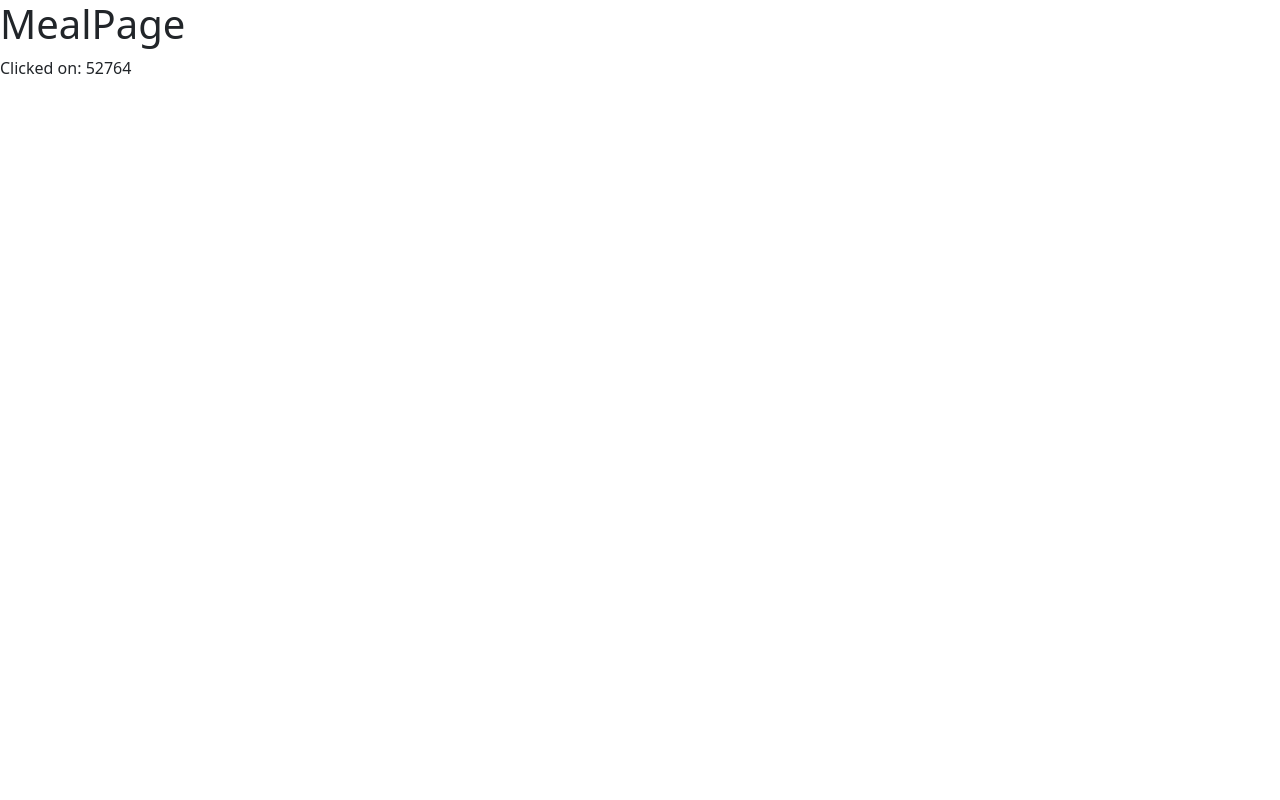
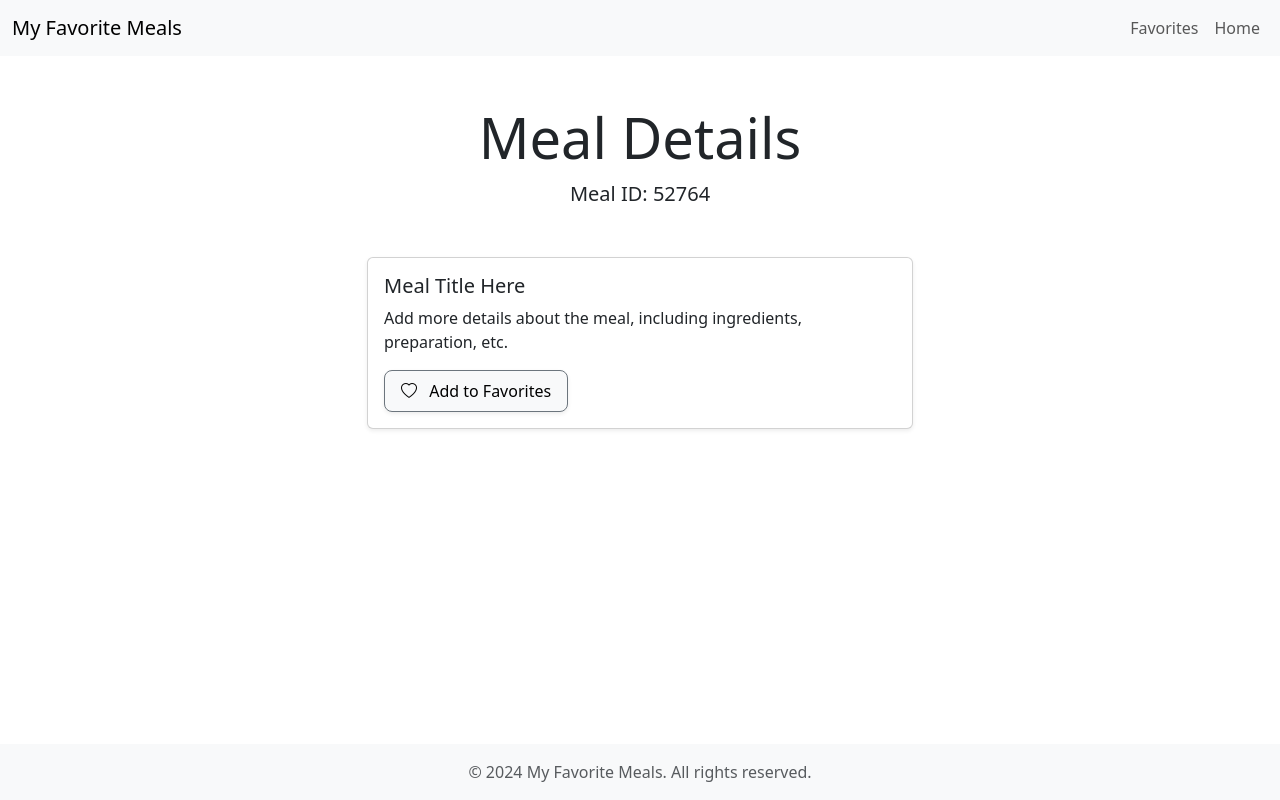
Before and after one commit to LauraaTanase/My-first-app-in-React, a React (Create React App) app: page /meals/52764 in a window 1280 px wide. Built offline with nearby package versions, Linux system fonts and the light colour scheme.

Commit message:
Add to favorites button created

```diff
--- a/src/pages/MealPage.js
+++ b/src/pages/MealPage.js
@@ -1,12 +1,81 @@
 import React from "react";
 import { useParams } from "react-router-dom";
+import { Link } from "react-router-dom";
 
 export default function MealPage() {
   const { idMeal } = useParams();
+
   return (
-    <div>
-      <h1>MealPage</h1>
-      <p>Clicked on: {idMeal}</p>
+    <div className="d-flex flex-column min-vh-100">
+      <nav className="navbar navbar-expand-lg navbar-light bg-light">
+        <div className="container-fluid">
+          <Link className="navbar-brand" to="/">
+            My Favorite Meals
+          </Link>
+          <button
+            className="navbar-toggler"
+            type="button"
+            data-bs-toggle="collapse"
+            data-bs-target="#navbarNav"
+            aria-controls="navbarNav"
+            aria-expanded="false"
+            aria-label="Toggle navigation"
+          >
+            <span className="navbar-toggler-icon"></span>
+          </button>
+          <div className="collapse navbar-collapse" id="navbarNav">
+            <ul className="navbar-nav ms-auto">
+              <li className="nav-item">
+                <Link className="nav-link" to="/favorites">
+                  Favorites
+                </Link>
+              </li>
+              <li className="nav-item">
+                <Link className="nav-link" to="/home">
+                  Home
+                </Link>
+              </li>
+            </ul>
+          </div>
+        </div>
+      </nav>
+
+
+      <main className="flex-grow-1">
+        <div className="container py-5">
+          <h1 className="display-4 text-center">Meal Details</h1>
+          <p className="lead text-center">Meal ID: {idMeal}</p>
+
+          <div className="row justify-content-center mt-5">
+            <div className="col-lg-6 col-md-8">
+              <div className="card shadow-sm">
+                <div className="card-body">
+                  <h5 className="card-title">Meal Title Here</h5>
+                  <p className="card-text">
+                    Add more details about the meal, including ingredients,
+                    preparation, etc.
+                  </p>
+                  <Link
+                    to="/favorites"
+                    className="btn btn-light border border-secondary rounded-3 shadow-sm d-inline-block px-3 py-2 custom-width"
+                  >
+                    <i className="bi bi-heart me-2"></i> Add to Favorites
+                  </Link>
+                </div>
+              </div>
+            </div>
+          </div>
+        </div>
+      </main>
+
+
+      <footer className="bg-light py-3 mt-auto">
+        <div className="container text-center">
+          <span className="text-muted">
+            © 2024 My Favorite Meals. All rights reserved.
+          </span>
+        </div>
+      </footer>
     </div>
   );
 }
```
